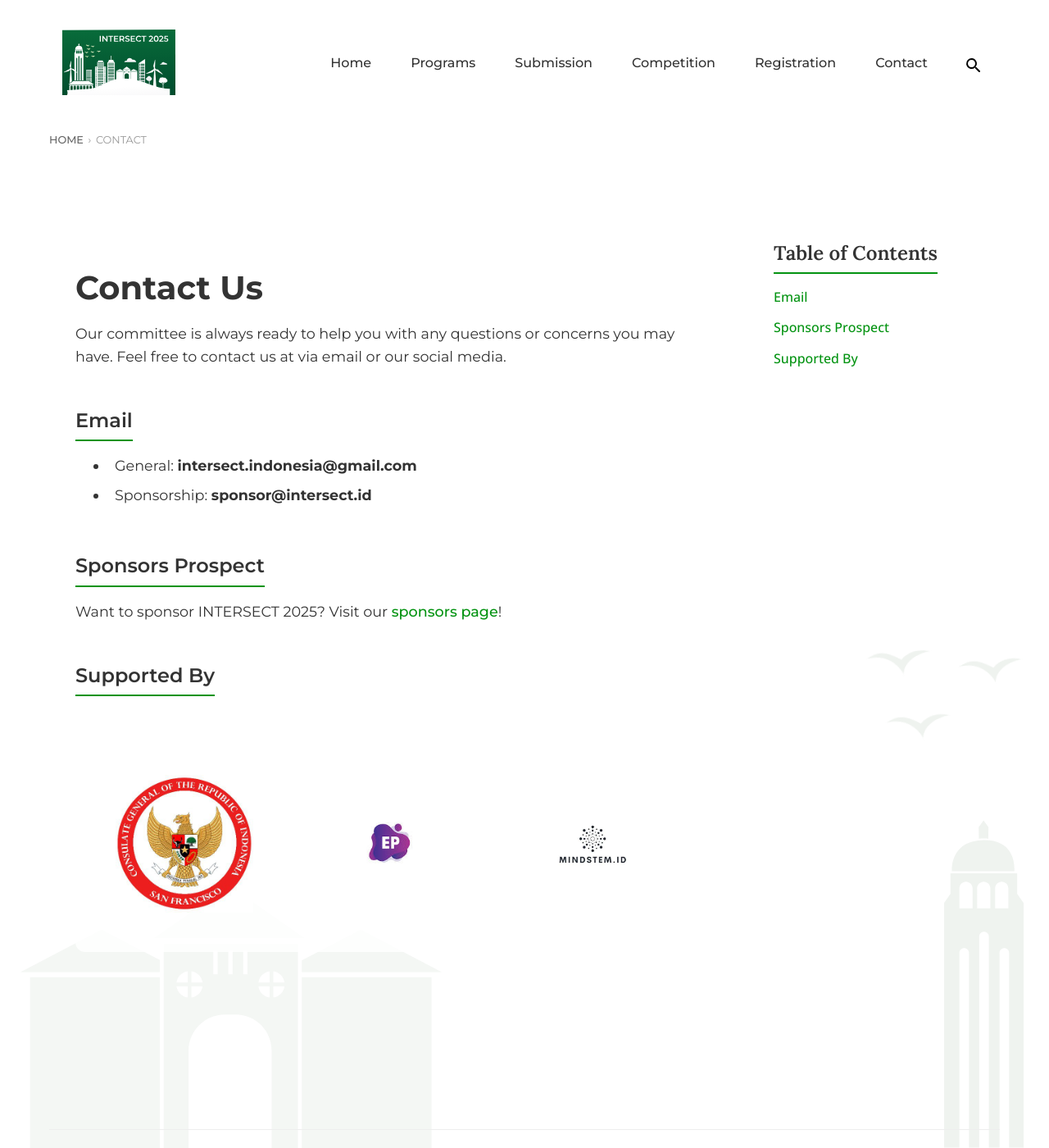
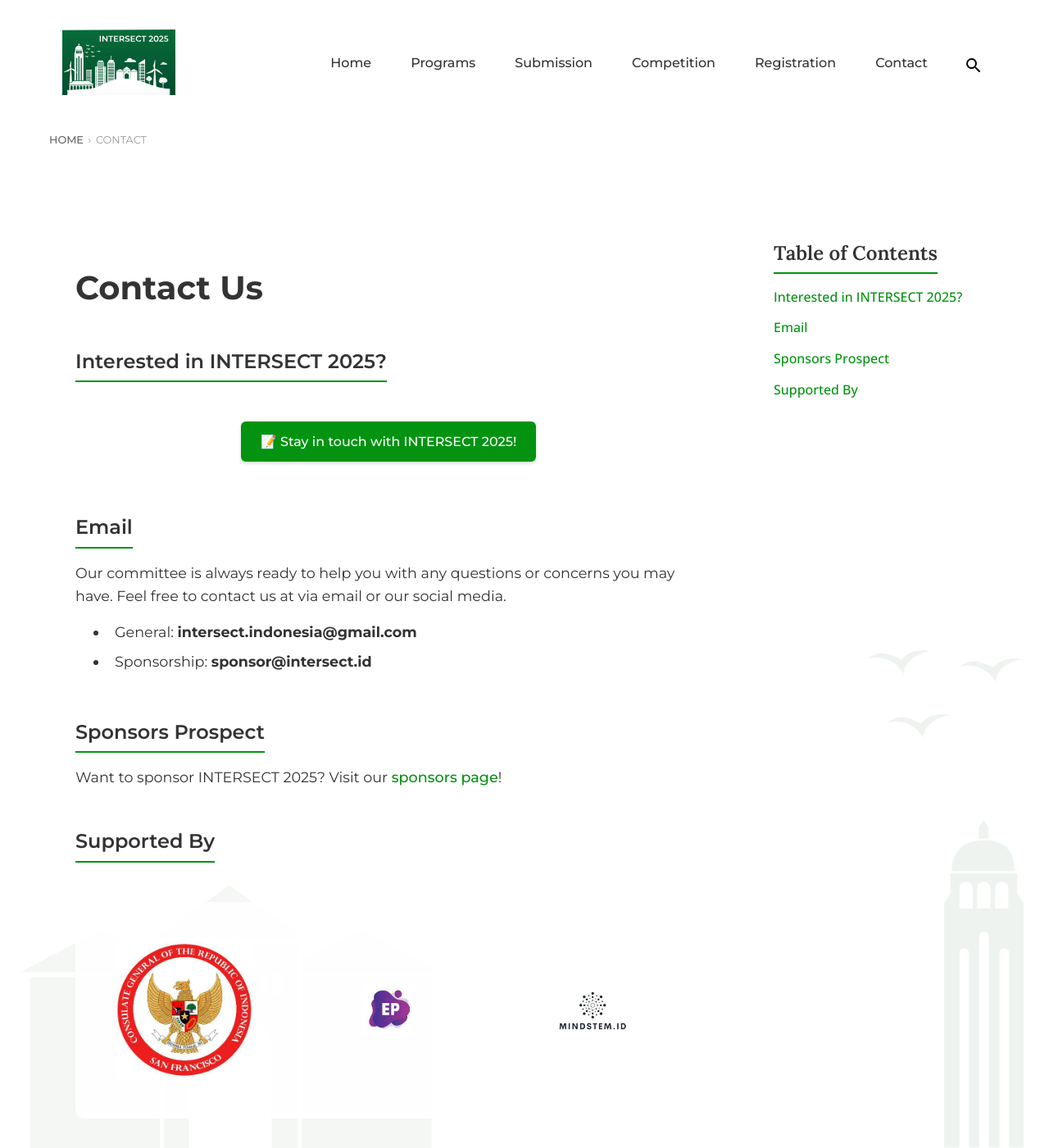
Before and after one commit to intersectID/intersectID.github.io, a Jekyll site: the page built from contact.md, in a window 1280 px wide and 1400 px high. Shown: the whole window at 82% size. Built offline with Jekyll 4.4.1, drawn with Linux system fonts in a browser that asks for light colours; some of the changed text lies outside the part shown.

Commit message:
Added interest form

```diff
--- a/_includes/footer.html
+++ b/_includes/footer.html
@@ -9,7 +9,7 @@
             {% endfor %}
         </p>
     </nav>
-    <p>© {{ 'now' | date: "%Y" }} INTERSECT Indonesia</p>
+    <p>© {{ 'now' | date: "%Y" }} INTERSECT Indonesia | <a href="https://airtable.com/appziOchtlYgiXXdi/pagHHayVflZU6eIoN/form" target="_blank">Stay in touch with INTERSECT 2025</a></p>
     <p>Last updated: {{ page.last_updated | default: site.time | date: "%b %d, %Y" }}</p>
 </footer>
 
--- a/assets/css/home.css
+++ b/assets/css/home.css
@@ -1454,8 +1454,14 @@
     border: 1px solid white;
     border-radius: 8px;
     padding: 1.5rem;
-    transition: all 0.2s ease;
+    transition: all 0.3s ease;  /* Smoother transition */
     box-shadow: 0 1px 3px rgba(0,0,0,0.1);
+}
+
+.leader-card:hover {
+    transform: translateY(-3px);  /* Slight lift effect */
+    box-shadow: 0 4px 12px rgba(0,0,0,0.15);  /* Stronger shadow on hover */
+    border-color: rgba(3, 147, 17, 0.2);  /* Subtle border color change */
 }
 
 .leader-name {
@@ -2075,7 +2081,7 @@
   }
 
   .timeline-item {
-    margin-left: 40px;
+    margin-left: 0;
   }
 
   .timeline-item::before {
@@ -2856,3 +2862,69 @@
     font-size: 1.3rem;
   }
 }
+
+/* CTA Button styles */
+.cta-buttons {
+    display: flex;
+    justify-content: center;
+    gap: 1rem;
+    margin: 2rem 0;
+}
+
+.btn {
+    display: inline-flex;
+    align-items: center;
+    padding: 0.75rem 1.5rem;
+    border-radius: 6px;
+    font-weight: 500;
+    text-decoration: none;
+    transition: all 0.3s ease;
+}
+
+.btn-primary {
+    background: #039311;
+    color: white !important;
+    border: none;
+    box-shadow: 0 2px 4px rgba(3, 147, 17, 0.2);
+}
+
+.btn-primary:hover {
+    background: #027b0e;
+    transform: translateY(-2px);
+    box-shadow: 0 4px 8px rgba(3, 147, 17, 0.3);
+    text-decoration: none;
+}
+
+/* Footer signup button */
+.footer-signup {
+    margin: 1rem 0;
+    text-align: center;
+}
+
+/* Menu signup button */
+.nav-signup {
+    margin-left: 1rem;
+}
+
+.nav-signup .btn-primary {
+    font-size: 0.9rem;
+    padding: 0.5rem 1rem;
+}
+
+/* Responsive adjustments */
+@media (max-width: 768px) {
+    .cta-buttons {
+        flex-direction: column;
+        align-items: stretch;
+    }
+
+    .btn {
+        text-align: center;
+        justify-content: center;
+    }
+
+    .nav-signup {
+        margin: 1rem 0;
+        width: 100%;
+    }
+}
--- a/contact.md
+++ b/contact.md
@@ -12,9 +12,17 @@
 
 # Contact Us
 
-Our committee is always ready to help you with any questions or concerns you may have. Feel free to contact us at via email or our social media.
+## Interested in INTERSECT 2025?
+
+<div class="cta-buttons">
+  <a href="https://airtable.com/appziOchtlYgiXXdi/pagHHayVflZU6eIoN/form" class="btn btn-primary" target="_blank">
+    📝 Stay in touch with INTERSECT 2025!
+  </a>
+</div>
 
 ## Email
+
+Our committee is always ready to help you with any questions or concerns you may have. Feel free to contact us at via email or our social media.
 
 <ul>
     <li>General: <strong>intersect.indonesia@gmail.com</strong></li>
--- a/search.html
+++ b/search.html
@@ -22,6 +22,12 @@
     <div id="search-results" class="search-results">
         <!-- Results will be populated here -->
     </div>
+</div>
+
+<div class="cta-buttons">
+    <a href="https://airtable.com/appziOchtlYgiXXdi/pagHHayVflZU6eIoN/form" class="btn btn-primary" target="_blank">
+      Stay connected with INTERSECT 2025!
+    </a>
 </div>
 
 <style>
```
Also changed, not shown: index.md (+17 -3 lines), 13 other files.
